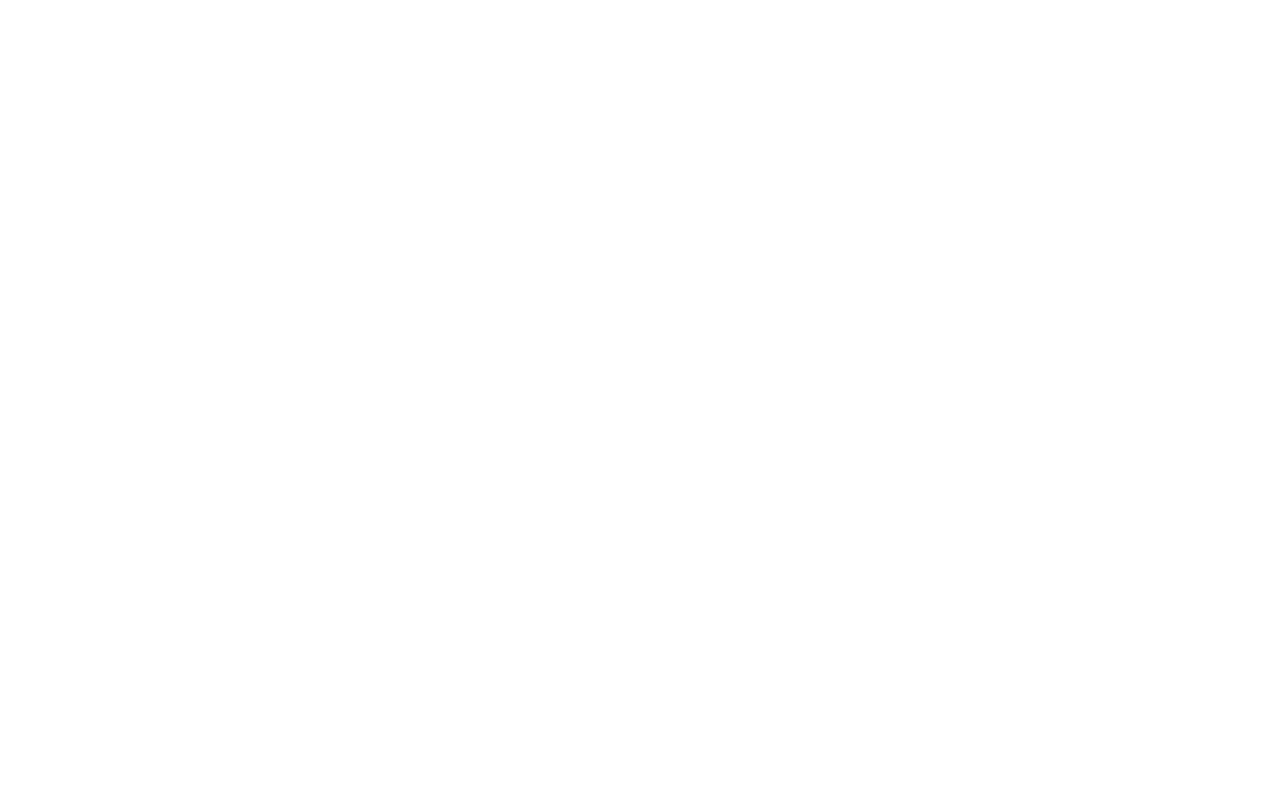
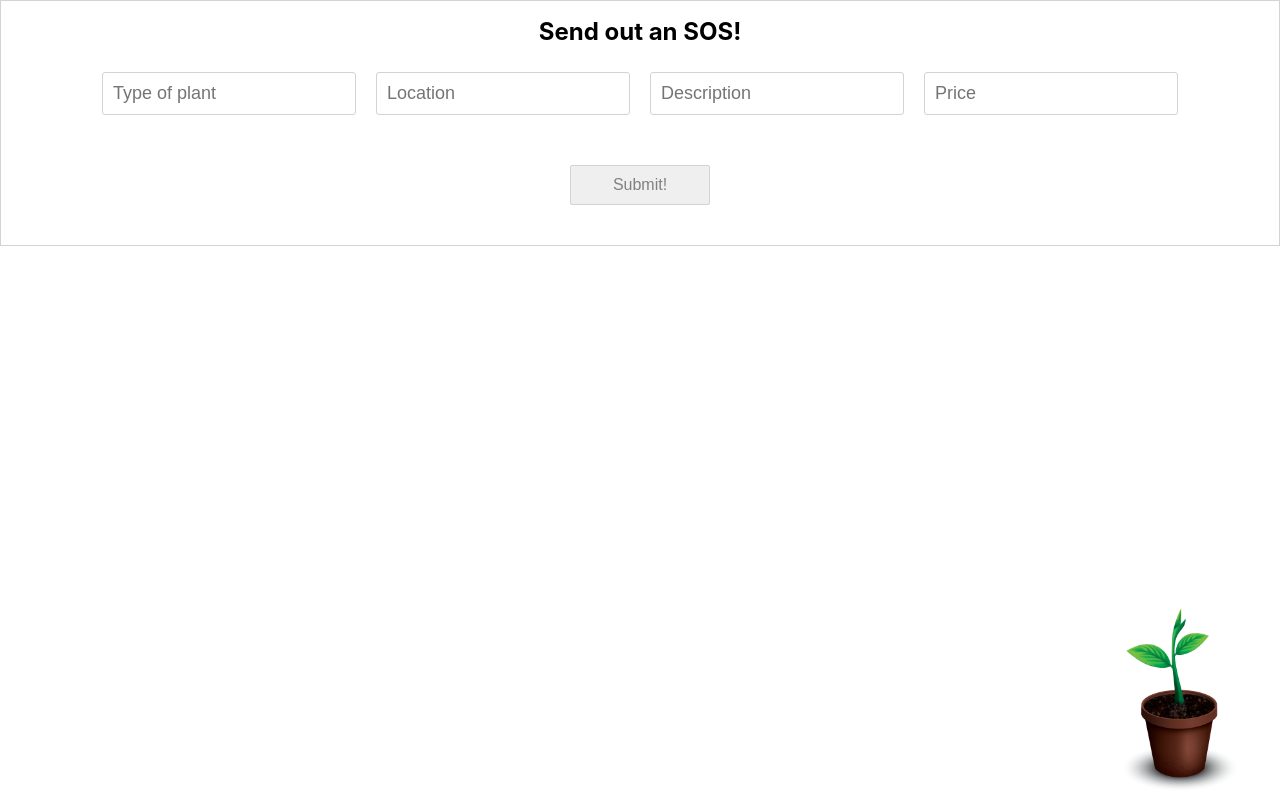
Before and after one commit to jennyjacobsson/final-project, a React (Create React App) app: page /newad in a window 1280 px wide. Built offline with nearby package versions, Linux system fonts and the light colour scheme.

Commit message:
Added Button and SaleForm components

```diff
--- a/src/App.js
+++ b/src/App.js
@@ -2,6 +2,7 @@ import React from 'react'
 import { BrowserRouter, Switch, Route } from 'react-router-dom'
 import { InfoCard } from 'components/InfoCard'
 import { StartPage } from 'components/StartPage'
+import { SalesForm } from 'components/SalesForm'
 
 export const App = () => {
   return (
@@ -10,6 +11,9 @@ export const App = () => {
         <Switch>
           <Route path="/" exact>
             <StartPage />
+          </Route>
+          <Route path="/newad">
+            <SalesForm />
           </Route>
 
           <Route path="/plants">
--- a/src/components/ResponsButton.js
+++ b/src/components/Button.js
@@ -6,7 +6,7 @@ const Container = styled.div`
 margin:40px 0;
 text-align:center;`
 
-const Button = styled.button`
+const Btn = styled.button`
 height:40px;
 width:140px;
 border: 1px solid lightgray;
@@ -15,10 +15,12 @@ font-size:16px;
 color:gray;
 `
 
-export const ResponsButton = () => {
+const Button = ({ label, onClick }) => {
   return (
     <Container>
-      <Button>I'LL SAVE YOU!</Button>
+      <Btn type="submit" onClick={onClick}>{label}</Btn>
     </Container>
   )
 }
+
+export default Button
--- a/src/components/InfoCard.js
+++ b/src/components/InfoCard.js
@@ -1,7 +1,7 @@
 import React from 'react'
 import styled from 'styled-components/macro'
 import { PlantImg } from './PlantImg'
-import { ResponsButton } from './ResponsButton'
+import Button from './Button'
 
 const Header = styled.div`
 padding: 20px 0;
@@ -56,8 +56,10 @@ export const InfoCard = () => {
           <Emoji src="https://cdn.pixabay.com/photo/2013/07/12/17/20/four-leaf-clover-152047_960_720.png" />Located in: Nyköping
         </Wrap>
         <Wrap><Emoji src="https://cdn.pixabay.com/photo/2013/07/12/17/20/four-leaf-clover-152047_960_720.png" /> Has screamed for 15 days.</Wrap>
-        <ResponsButton />
+        <Button label="I'LL SAVE YOU!" />
       </Container>
     </>
   )
 }
+
+// TODO: Write onlclick function, sen in as props in btn
--- /dev/null
+++ b/src/components/SalesForm.js
@@ -0,0 +1,53 @@
+import React from 'react'
+import styled from 'styled-components/macro'
+import Button from './Button'
+
+const Container = styled.div`
+min-height:100vh;
+display:flex;
+flex-direction:column;
+text-align:center;
+justify-content: space-between;
+`
+const Title = styled.h1`
+font-size:24px;
+
+`
+const Form = styled.form`
+border: 1px solid lightgray;
+`
+
+const Input = styled.input`
+  font-size: 18px;
+  padding: 10px;
+  margin: 10px;
+  border: 1px solid lightgrey;
+  border-radius: 3px;
+`
+const Image = styled.img`
+height:200px;
+flex-shrink:0;
+flex-grow:0;
+width:auto;
+object-fit:contain;
+object-position:right;
+`
+
+export const SalesForm = () => {
+  return (
+    <Container>
+      <Form>
+        <Title>Send out an SOS!</Title>
+        <Input type="text" placeholder="Type of plant" />
+        <Input type="text" placeholder="Location" />
+        <Input type="text" placeholder="Description" />
+        <Input type="text" placeholder="Price" />
+        <Button label="Submit!" />
+      </Form>
+      <Image src="/assets/plant.jpg" />
+    </Container>
+
+  )
+}
+
+// TODO: Write onlclick function, sen in as props in btn
```
Also changed, not shown: public/assets/plant.jpg (added).
